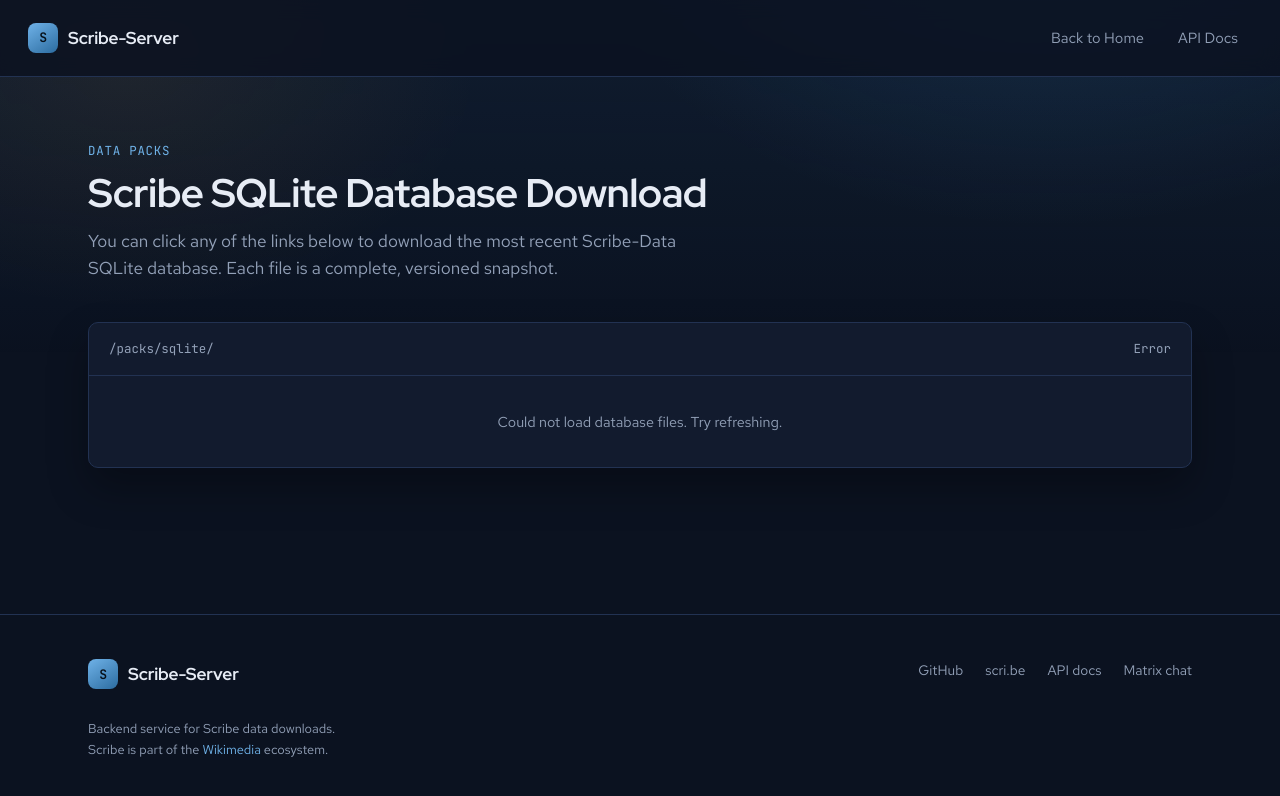
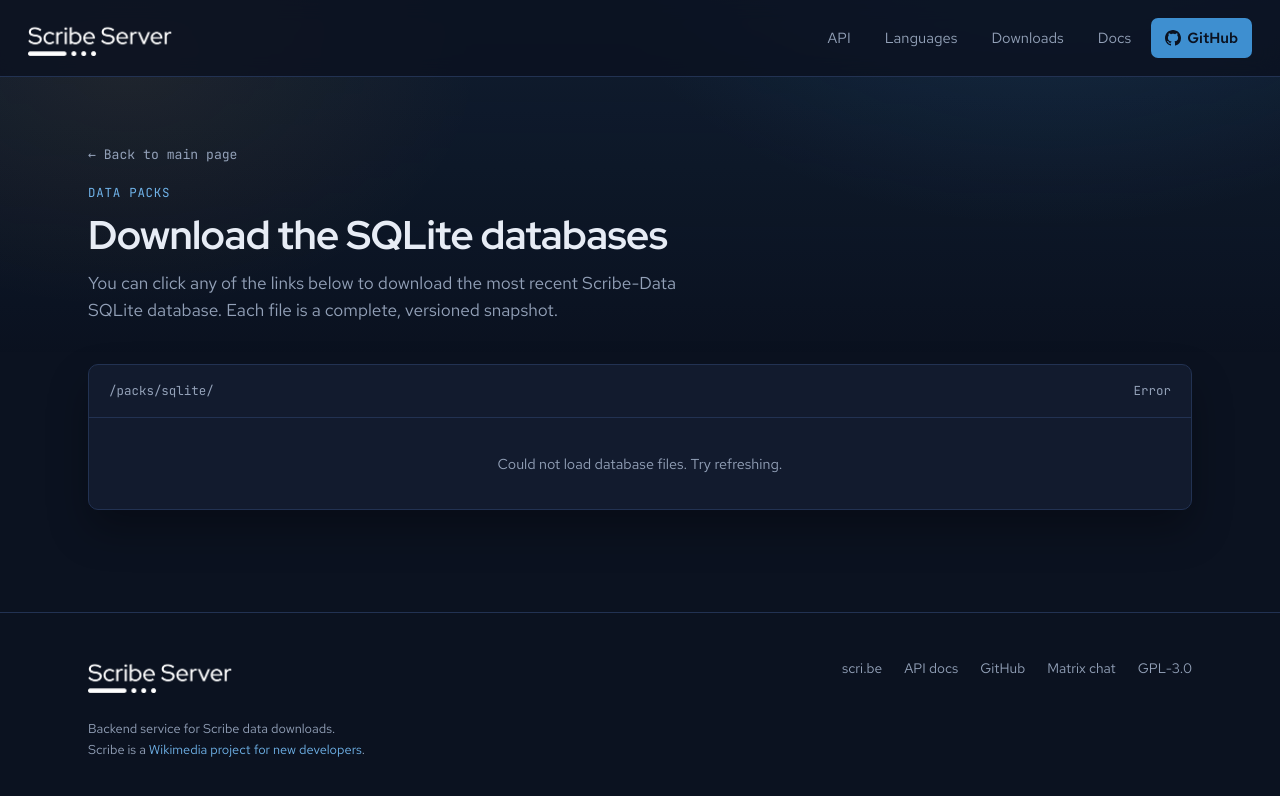
Before and after one commit to scribe-org/Scribe-Server, a plain HTML site: page packs/sqlite/index.html in a window 1280 px wide. Drawn offline with Linux system fonts and the light colour scheme; no server answers.

Commit message:
feat: improve SQLite UI on the packs page

```diff
--- a/packs/sqlite/index.html
+++ b/packs/sqlite/index.html
@@ -3,7 +3,7 @@
   <head>
     <meta charset="UTF-8" />
     <meta name="viewport" content="width=device-width, initial-scale=1.0" />
-    <title>Scribe SQLite Database Download</title>
+    <title>Download the SQLite databases — Scribe-Server</title>
     <link rel="preconnect" href="https://fonts.googleapis.com" />
     <link rel="preconnect" href="https://fonts.gstatic.com" crossorigin />
     <link
@@ -116,24 +116,6 @@
         letter-spacing: -0.01em;
       }
 
-      .brand-mark {
-        width: 30px;
-        height: 30px;
-        border-radius: 8px;
-        background: linear-gradient(
-          145deg,
-          var(--scribe-blue-lighter),
-          var(--scribe-blue-darker)
-        );
-        display: grid;
-        place-items: center;
-        font-family: var(--mono);
-        font-weight: 600;
-        font-size: 0.82rem;
-        color: #071019;
-        flex-shrink: 0;
-      }
-
       .nav-links {
         display: flex;
         align-items: center;
@@ -154,6 +136,38 @@
       .nav-links a:hover {
         color: var(--text-primary);
         background: var(--bg-1);
+      }
+
+      .nav-links .cta {
+        display: inline-flex;
+        align-items: center;
+        gap: 6px;
+        color: var(--bg-0);
+        background: var(--scribe-blue);
+        font-weight: 600;
+      }
+
+      .nav-links .cta:hover {
+        background: var(--scribe-blue-lighter);
+        color: var(--bg-0);
+      }
+
+      .nav-links .cta .github-icon {
+        flex-shrink: 0;
+      }
+
+      .back-link {
+        display: inline-block;
+        font-family: var(--mono);
+        font-size: 0.82rem;
+        color: var(--text-distinct);
+        text-decoration: none;
+        margin-bottom: 18px;
+      }
+
+      .back-link:hover {
+        color: var(--text-primary);
+        text-decoration: underline;
       }
 
       /* Main Content */
@@ -321,7 +335,7 @@
         margin-top: 18px;
       }
 
-      @media (max-width: 640px) {
+      @media (max-width: 720px) {
         .nav-links span.hide-mobile,
         .nav-links a.hide-mobile {
           display: none;
@@ -338,12 +352,34 @@
     <header>
       <nav class="nav">
         <a href="/" class="brand">
-          <span class="brand-mark">S</span>
-          Scribe-Server
+          <img
+            src="/images/ScribeServerLogoWhite.png"
+            alt="The Scribe-Server logo."
+            width="144px"
+            height="36px"
+          />
         </a>
         <div class="nav-links">
-          <a href="/" class="hide-mobile">Back to Home</a>
-          <a href="/docs/index.html">API Docs</a>
+          <a href="/#endpoints" class="hide-mobile">API</a>
+          <a href="/#languages" class="hide-mobile">Languages</a>
+          <a href="/#downloads" class="hide-mobile">Downloads</a>
+          <a href="/docs/index.html" class="hide-mobile">Docs</a>
+          <a href="https://github.com/scribe-org/Scribe-Server" class="cta">
+            <svg
+              class="github-icon"
+              xmlns="http://www.w3.org/2000/svg"
+              width="16"
+              height="16"
+              viewBox="0 0 16 16"
+              fill="currentColor"
+              aria-hidden="true"
+            >
+              <path
+                d="M8 0C3.58 0 0 3.58 0 8c0 3.54 2.29 6.53 5.47 7.59.4.07.55-.17.55-.38 0-.19-.01-.82-.01-1.49-2.01.37-2.53-.49-2.69-.94-.09-.23-.48-.94-.82-1.13-.28-.15-.68-.52-.01-.53.63-.01 1.08.58 1.23.82.72 1.21 1.87.87 2.33.66.07-.52.28-.87.51-1.07-1.78-.2-3.64-.89-3.64-3.95 0-.87.31-1.59.82-2.15-.08-.2-.36-1.02.08-2.12 0 0 .67-.21 2.2.82.64-.18 1.32-.27 2-.27.68 0 1.36.09 2 .27 1.53-1.04 2.2-.82 2.2-.82.44 1.1.16 1.92.08 2.12.51.56.82 1.27.82 2.15 0 3.07-1.87 3.75-3.65 3.95.29.25.54.73.54 1.48 0 1.07-.01 1.93-.01 2.2 0 .21.15.46.55.38A8.013 8.013 0 0016 8c0-4.42-3.58-8-8-8z"
+              />
+            </svg>
+            GitHub
+          </a>
         </div>
       </nav>
     </header>
@@ -351,8 +387,9 @@
     <main>
       <div class="wrap">
         <div class="section-head">
+          <a href="/" class="back-link">← Back to main page</a>
           <div class="section-eyebrow">Data packs</div>
-          <h1>Scribe SQLite Database Download</h1>
+          <h1>Download the SQLite databases</h1>
           <p class="section-desc">
             You can click any of the links below to download the most recent
             Scribe-Data SQLite database. Each file is a complete, versioned
@@ -378,28 +415,35 @@
           <a
             href="/"
             class="brand"
-            style="margin-bottom: 12px; display: inline-flex"
+            style="margin-bottom: 6px; display: inline-flex"
           >
-            <span class="brand-mark">S</span>
-            Scribe-Server
+            <img
+              src="/images/ScribeServerLogoWhite.png"
+              alt="The Scribe-Server logo."
+              width="144px"
+              height="36px"
+            />
           </a>
           <p class="footer-note">
             Backend service for Scribe data downloads.<br />
-            Scribe is part of the
+            Scribe is a
             <a
-              href="https://www.wikimedia.org/"
+              href="https://www.mediawiki.org/wiki/New_Developers#Scribe"
               style="color: var(--scribe-blue-lighter); text-decoration: none"
-              >Wikimedia</a
-            >
-            ecosystem.
+              >Wikimedia project for new developers</a
+            >.
           </p>
         </div>
         <div class="footer-links">
-          <a href="https://github.com/scribe-org/Scribe-Server">GitHub</a>
           <a href="https://scri.be">scri.be</a>
           <a href="/docs/index.html">API docs</a>
+          <a href="https://github.com/scribe-org/Scribe-Server">GitHub</a>
           <a href="https://matrix.to/#/#scribe_community:matrix.org"
             >Matrix chat</a
+          >
+          <a
+            href="https://github.com/scribe-org/Scribe-Server/blob/main/LICENSE.txt"
+            >GPL-3.0</a
           >
         </div>
       </div>
@@ -408,6 +452,20 @@
     MARK: Script
     -->
     <script>
+      const LANGUAGE_CODES = {
+        English: "en",
+        French: "fr",
+        German: "de",
+        Italian: "it",
+        Portuguese: "pt",
+        Russian: "ru",
+        Spanish: "es",
+        Swedish: "sv",
+      };
+      const CODE_TO_LANGUAGE = Object.fromEntries(
+        Object.entries(LANGUAGE_CODES).map(([name, code]) => [code, name]),
+      );
+
       // Fetch and display available SQLite files.
       async function loadDownloads() {
         const list = document.getElementById("download-list");
@@ -422,14 +480,26 @@
             count.textContent = `${files.length} file${files.length === 1 ? "" : "s"}`;
 
             files.forEach((file) => {
+              const code = file.slice(0, 2).toLowerCase();
+              const language = CODE_TO_LANGUAGE[code];
+              const label = language ? `${file} (${language})` : file;
+
               const row = document.createElement("a");
               row.href = `/packs/sqlite/${file}`;
               row.className = "download-row";
               row.download = file;
               row.innerHTML = `
                 <span class="download-name">
-                  <span class="download-icon" aria-hidden="true">◆</span>
-                  ${file}
+                  <span class="download-icon" aria-hidden="true">
+                    <svg xmlns="http://www.w3.org/2000/svg" width="14" height="14"
+                        viewBox="0 0 24 24" fill="none" stroke="currentColor"
+                        stroke-width="2" stroke-linecap="round" stroke-linejoin="round">
+                      <ellipse cx="12" cy="5" rx="9" ry="3"></ellipse>
+                      <path d="M3 5v14c0 1.66 4.03 3 9 3s9-1.34 9-3V5"></path>
+                      <path d="M3 12c0 1.66 4.03 3 9 3s9-1.34 9-3"></path>
+                    </svg>
+                  </span>
+                  ${label}
                 </span>
                 <span class="download-action">Download →</span>
               `;
```
